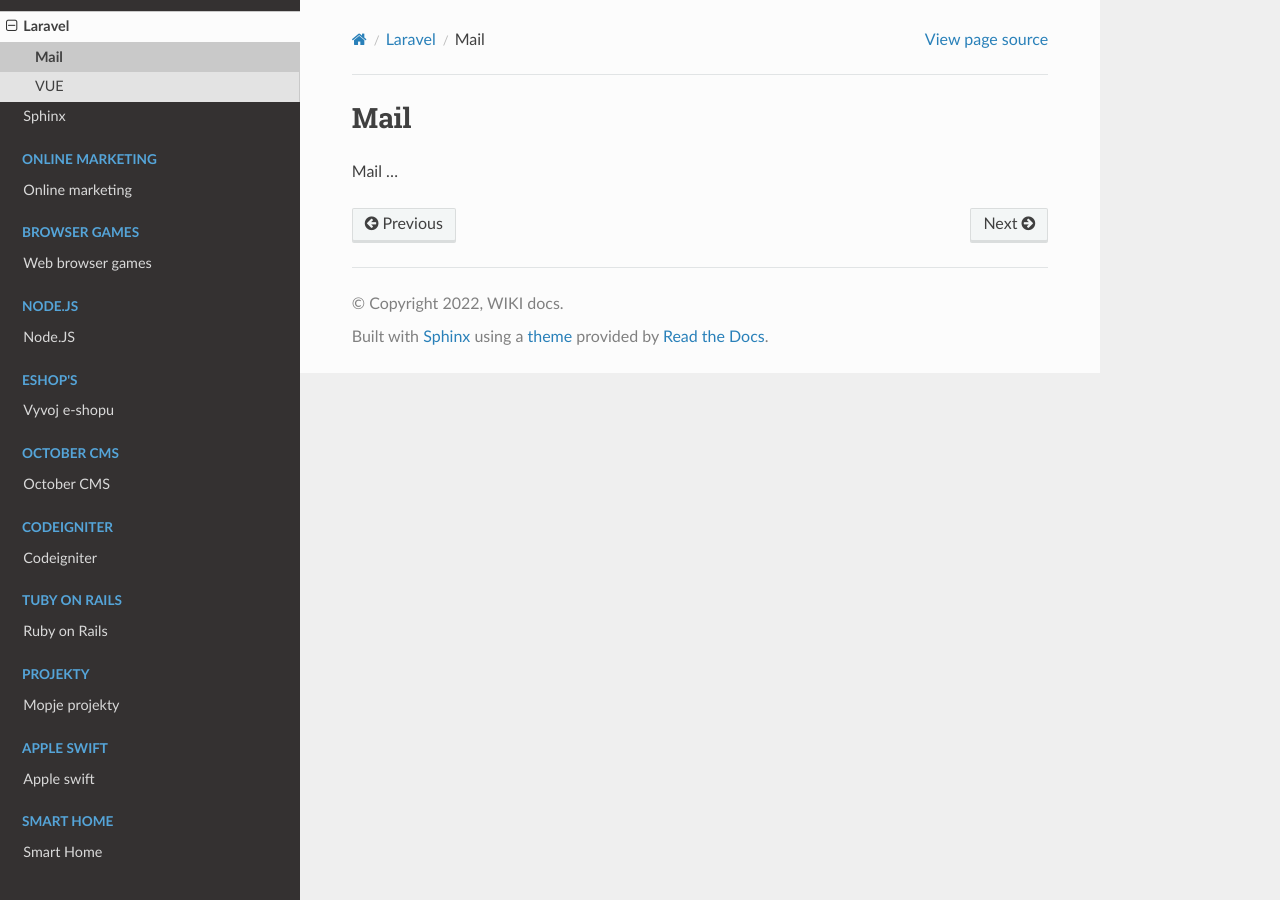
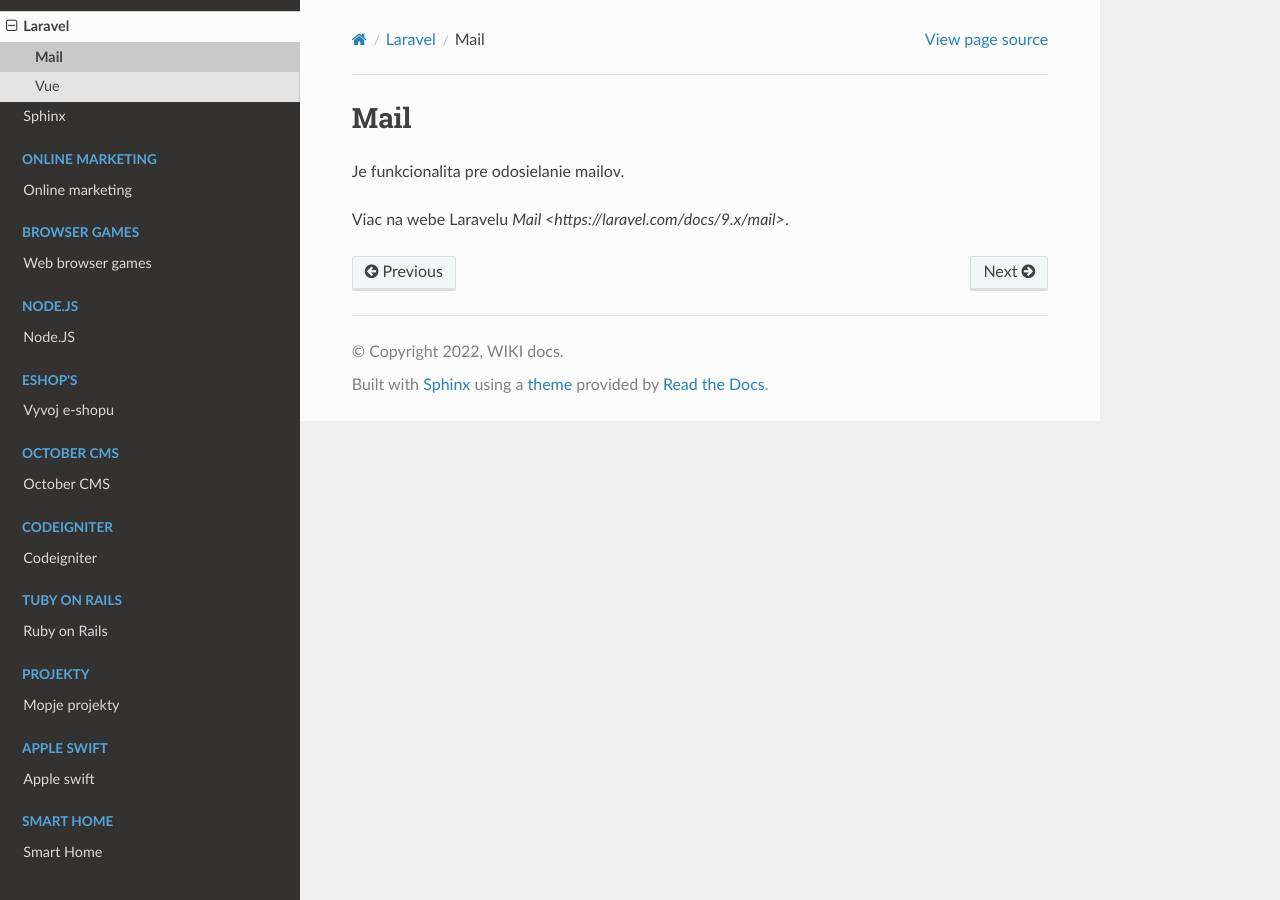
Before and after one commit to Lacike33/RTD_Wiki, a Sphinx documentation site: the page built from docs/source/web/laravel/mail.rst, in a window 1280 px wide. Built offline with Sphinx 7.4.7 and the Read the Docs theme 2.0.0, drawn with Linux system fonts in a browser that asks for light colours; pages that are not in the unit, such as notebooks, are missing from menus.

```diff
--- a/docs/source/web/laravel/index.rst
+++ b/docs/source/web/laravel/index.rst
@@ -5,6 +5,7 @@ tu by mal byt toctree ...
 
 .. toctree::
    :maxdepth: 1
+   :name: laravel
 
    mail
    vue
--- a/docs/source/web/laravel/mail.rst
+++ b/docs/source/web/laravel/mail.rst
@@ -1,4 +1,8 @@
+.. _doc_laravel_mail:
+
 Mail
 ====
 
-Mail ...
+Je funkcionalita pre odosielanie mailov.
+
+Viac na webe Laravelu `Mail <https://laravel.com/docs/9.x/mail>`.
--- a/docs/source/web/laravel/vue.rst
+++ b/docs/source/web/laravel/vue.rst
@@ -1,4 +1,6 @@
-VUE
+.. _doc_laravel_vue:
+
+Vue
 ===
 
 O vue ...
```
